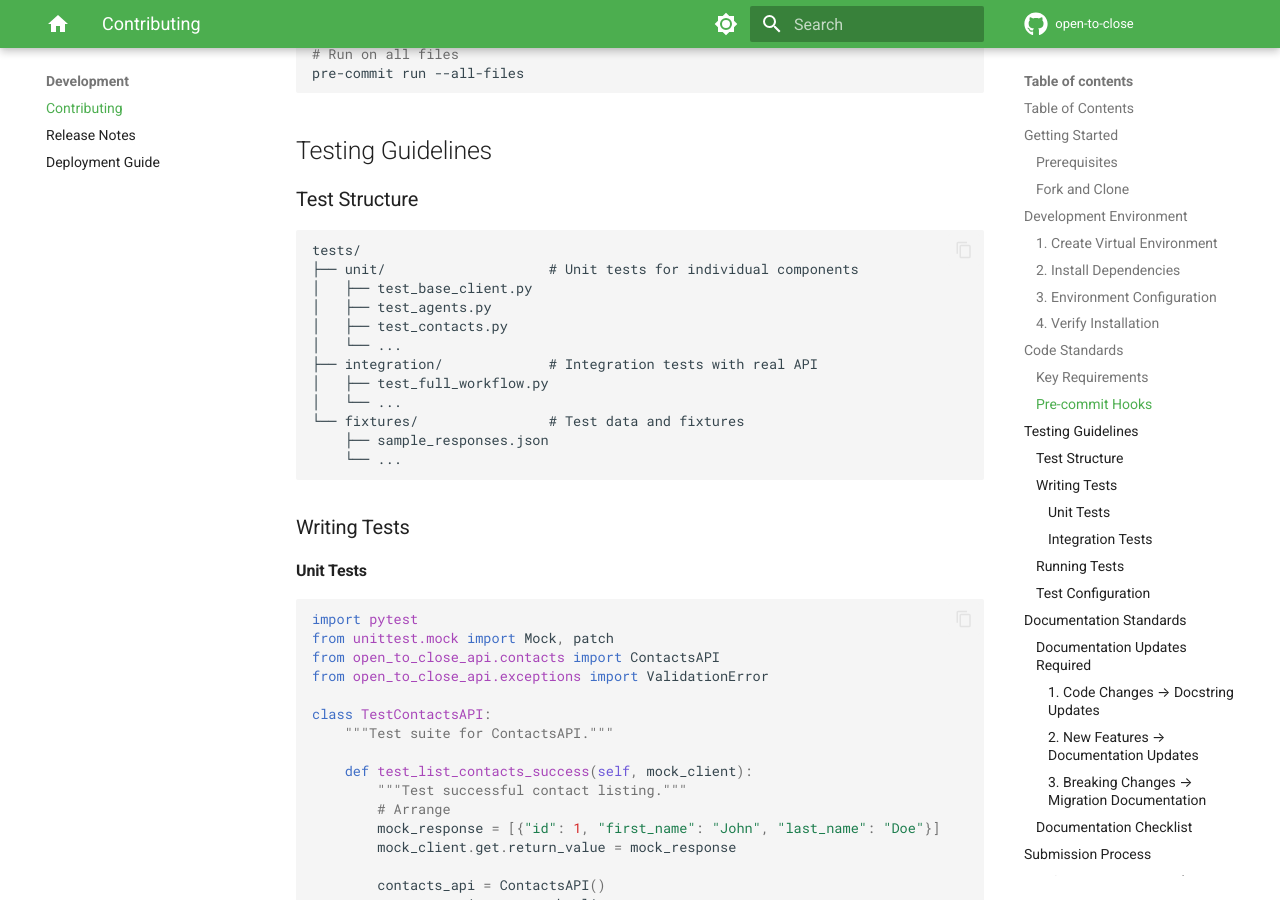
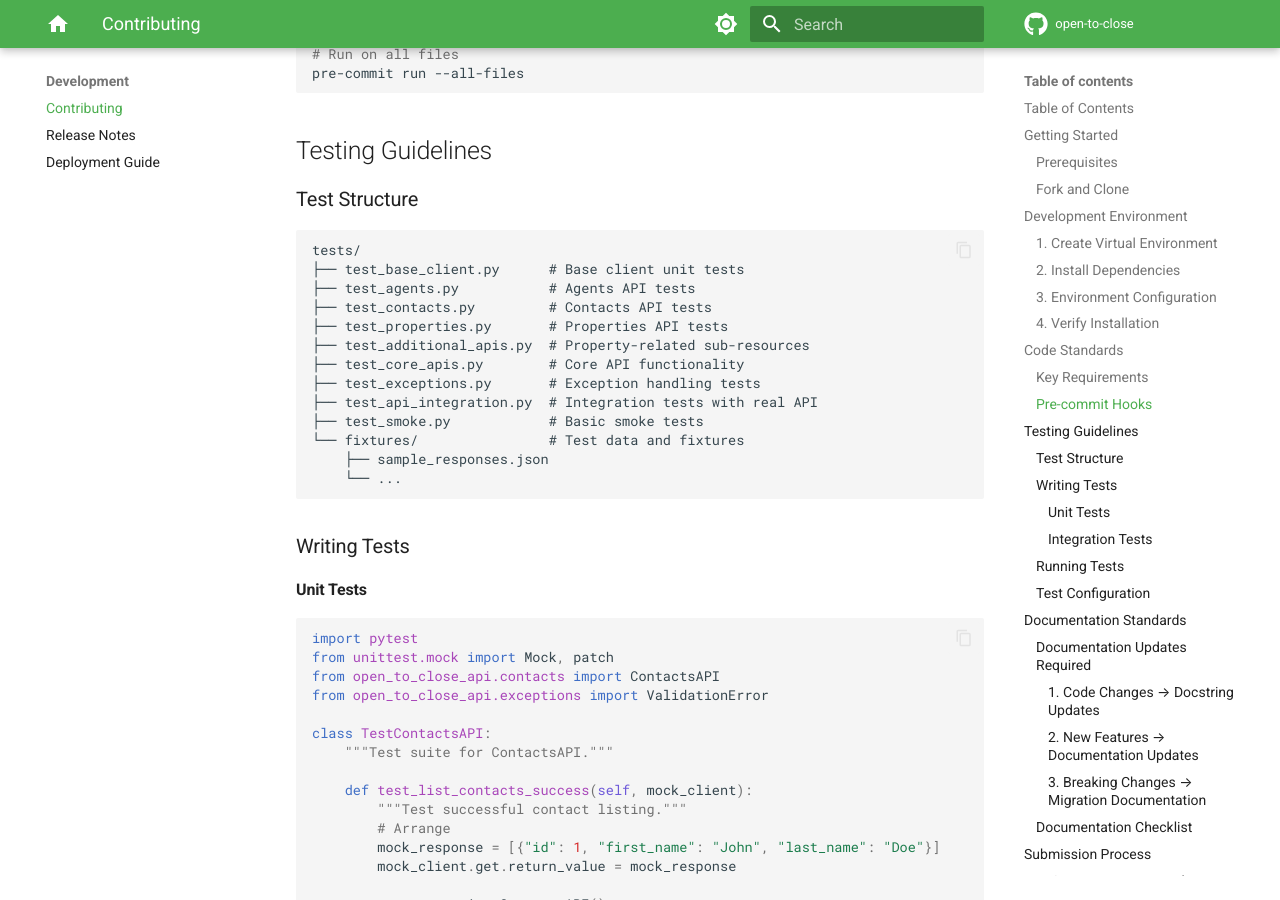
Before and after one commit to theperrygroup/open-to-close-api, an MkDocs documentation site: the page built from docs/contributing.md, in a window 1280 px wide and 900 px high, scrolled down 3411 px. Built offline with MkDocs 1.6.1 and Material for MkDocs 9.7.7, drawn with Linux system fonts in a browser that asks for light colours; comment, search, counter and statistics services are not loaded; the version menu is left out; some of the changed text lies outside the part shown.

Commit message:
feat: comprehensive cleanup and best practices improvements - Update packages, improve code quality (pylint 9.84→9.97/10), fix linting issues, clean artifacts, maintain 98.21% test coverage

````diff
--- a/docs/contributing.md
+++ b/docs/contributing.md
@@ -153,14 +153,15 @@
 
 ```
 tests/
-├── unit/                    # Unit tests for individual components
-│   ├── test_base_client.py
-│   ├── test_agents.py
-│   ├── test_contacts.py
-│   └── ...
-├── integration/             # Integration tests with real API
-│   ├── test_full_workflow.py
-│   └── ...
+├── test_base_client.py      # Base client unit tests
+├── test_agents.py           # Agents API tests
+├── test_contacts.py         # Contacts API tests
+├── test_properties.py       # Properties API tests
+├── test_additional_apis.py  # Property-related sub-resources
+├── test_core_apis.py        # Core API functionality
+├── test_exceptions.py       # Exception handling tests
+├── test_api_integration.py  # Integration tests with real API
+├── test_smoke.py            # Basic smoke tests
 └── fixtures/                # Test data and fixtures
     ├── sample_responses.json
     └── ...
@@ -252,11 +253,11 @@
 # Run with coverage
 pytest --cov=open_to_close_api
 
-# Run only unit tests
-pytest tests/unit/
+# Run only unit tests (by marker)
+pytest -m "not integration"
 
-# Run only integration tests
-pytest tests/integration/
+# Run only integration tests (by marker)
+pytest -m integration
 
 # Run specific test file
 pytest tests/unit/test_contacts.py
````
Also changed, not shown: tasks/endpoint_tasks.md (added, +106 -0 lines), 1 other file.
